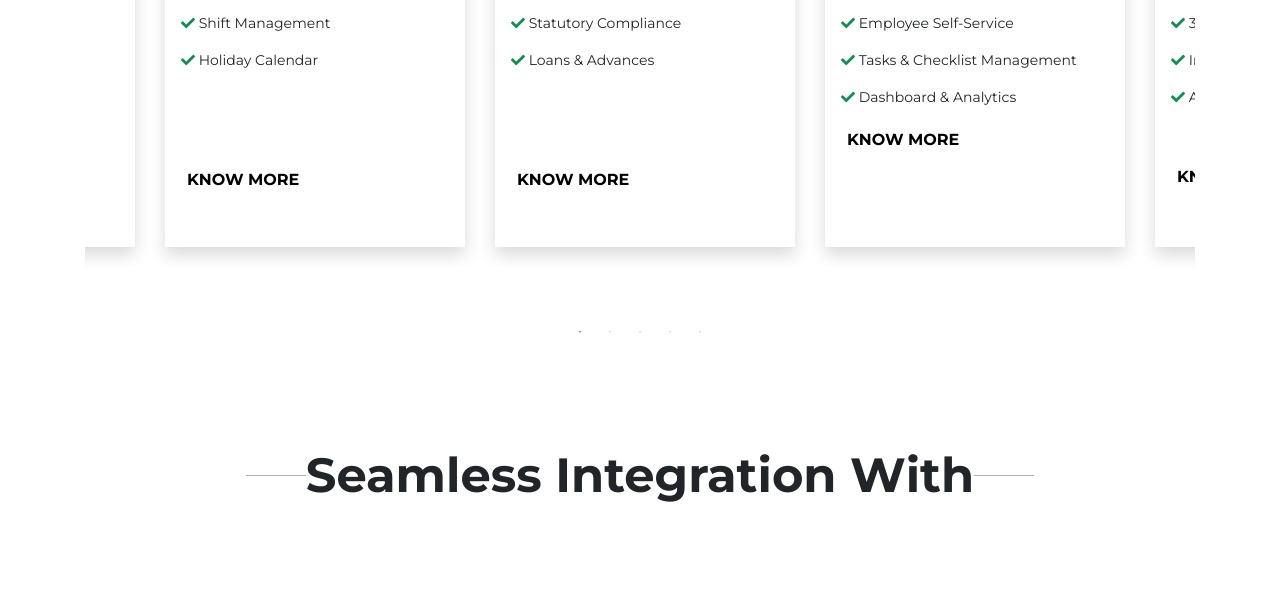
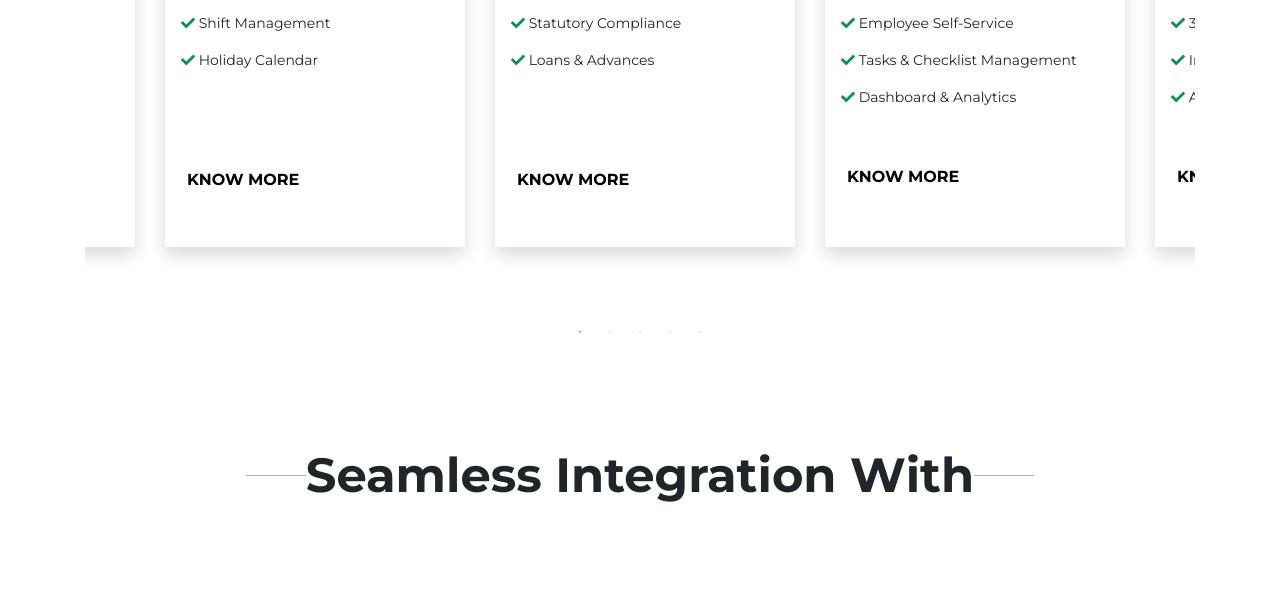
Before and after one commit to bartimaj94/hr, a plain HTML site: page index.html in a window 1280 px wide. Shown: the part 1730-2320 px from the top of the page. Drawn offline with nearby package versions, Linux system fonts and the light colour scheme; a web font is replaced by a local one.

Commit message:
Update style.css

```diff
--- a/style.css
+++ b/style.css
@@ -299,7 +299,7 @@ p.u_text--2 {
   font-weight: 700;
   border: none;
   background-color: white;
-  margin-top: 3px;
+  margin-top: 40px;
 }
 .btn-price--2:hover {
   background: none;
```
